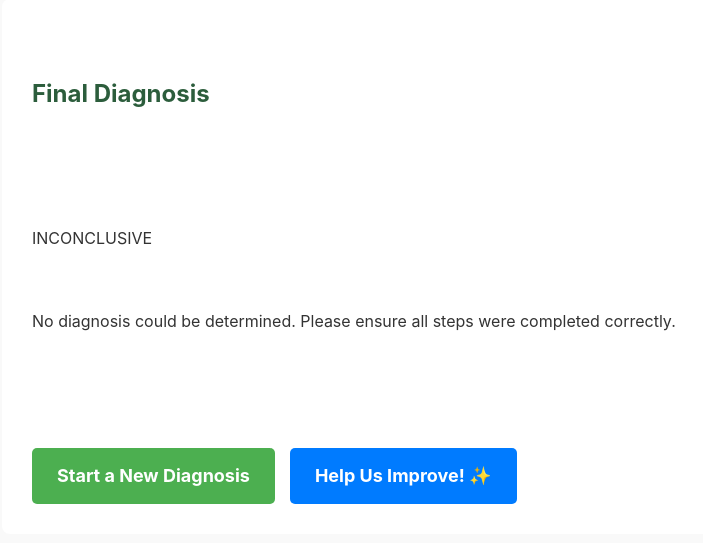
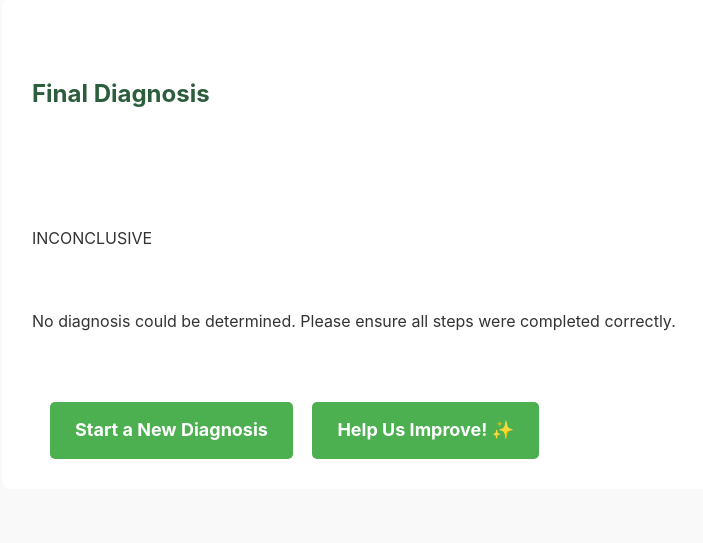
Before and after one commit to koolzeez/dss, a Flask app: template templates/result.html in a window 1280 px wide. Shown: the part 164-707 px from the top of the page, without its empty margins (238-941 px from the left). Run offline with Flask 3, Linux system fonts and the light colour scheme; the template is opened without the code that fills it, so the values that code supplies are empty.

Commit message:
Update result.html

```diff
--- a/templates/result.html
+++ b/templates/result.html
@@ -11,40 +11,10 @@
           margin: 0;
           white-space: pre-wrap; /* This makes the newlines (\n) work */
       }
+      .btn { margin-top: 20px; }
       .warning .result-item { border-left-color: #f57c00; background-color: #fff3e0; }
       .critical .result-item { border-left-color: #d32f2f; background-color: #ffebee; }
       .healthy .result-item { border-left-color: #388e3c; background-color: #e8f5e9; }
-
-      /* --- Button Styles --- */
-      .button-container {
-        margin-top: 20px;
-        display: flex;
-        gap: 15px; /* Adds space between buttons */
-        flex-wrap: wrap;
-      }
-      .btn {
-        display: inline-block;
-        padding: 10px 20px;
-        font-size: 1rem;
-        font-weight: bold;
-        text-align: center;
-        text-decoration: none;
-        color: #fff;
-        background-color: #6c757d; /* A neutral gray */
-        border: 1px solid transparent;
-        border-radius: 5px;
-        cursor: pointer;
-        transition: background-color 0.2s ease-in-out;
-      }
-      .btn:hover {
-        background-color: #5a6268;
-      }
-      .btn-survey {
-        background-color: #007bff; /* A nice blue for attention */
-      }
-      .btn-survey:hover {
-        background-color: #0056b3;
-      }
   </style>
 
   <h2>Final Diagnosis</h2>
@@ -78,10 +48,6 @@
       </div>
     </div>
   {% endif %}
-
-  <div class="button-container">
-    <a href="https://huggingface.co/spaces/koolzzeez/tuber" class="btn">Start a New Diagnosis</a>
-    <a href="https://forms.gle/aHNK11g2GzVHGtNK6" class="btn btn-survey" target="_blank" rel="noopener noreferrer">Help Us Improve! ✨</a>
-  </div>
-
+  <a href="https://huggingface.co/spaces/koolzzeez/tuber" class="btn">Start a New Diagnosis</a>
+  <a href="https://forms.gle/aHNK11g2GzVHGtNK6" class="btn" target="_blank" rel="noopener noreferrer" style="margin-left: 15px;">Help Us Improve! ✨</a>
 {% endblock %}
```
